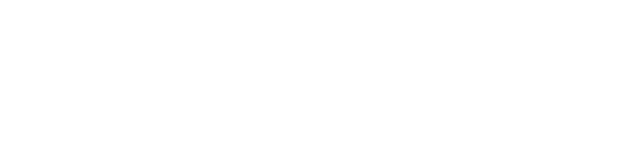
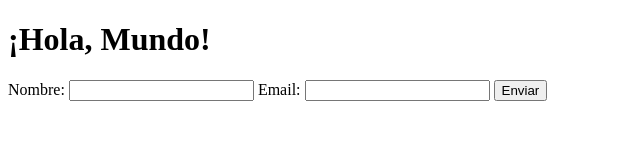
Before and after one commit to KzrysztMansur/Ejercicio-12-tema-12, a plain HTML site: page index.html in a window 1280 px wide. Shown: the whole page, without its empty margins (0-640 px from the left). Drawn offline with Linux system fonts and the light colour scheme.

Commit message:
Update index.html
cambios del profe XD

```diff
--- a/index.html
+++ b/index.html
@@ -1,11 +1,18 @@
 <!DOCTYPE html>
-<html lang="en">
+<html lang="es">
 <head>
     <meta charset="UTF-8">
     <meta name="viewport" content="width=device-width, initial-scale=1.0">
-    <title>Document</title>
+    <title>Mi Página HTML</title>
 </head>
 <body>
-
+    <h1>¡Hola, Mundo!</h1>
+    <form id="contact-form">
+        <label for="name">Nombre:</label>
+        <input type="text" id="name" name="name" required>
+        <label for="email">Email:</label>
+        <input type="email" id="email" name="email" required>
+        <button type="submit">Enviar</button>
+    </form>
 </body>
 </html>
```
